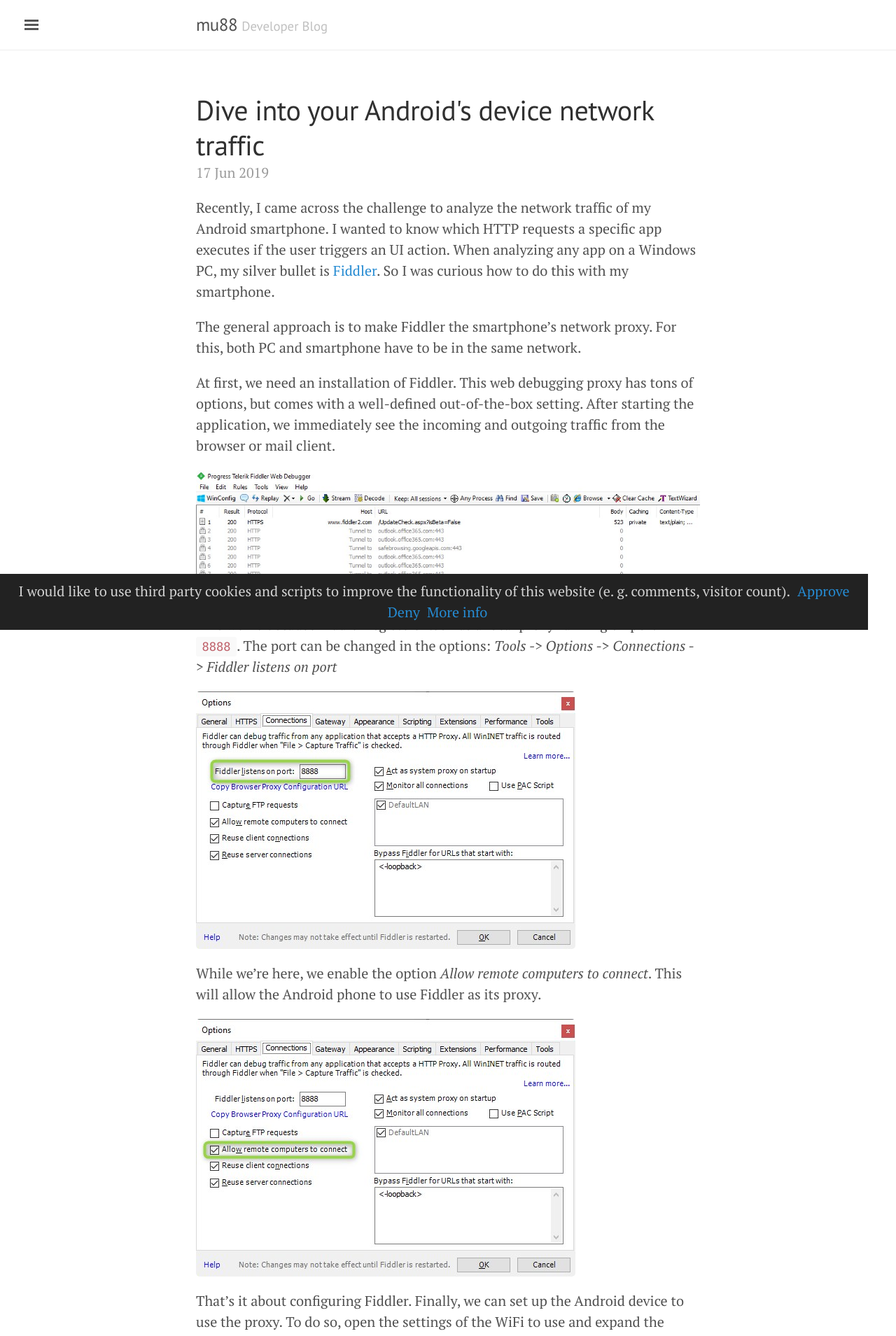
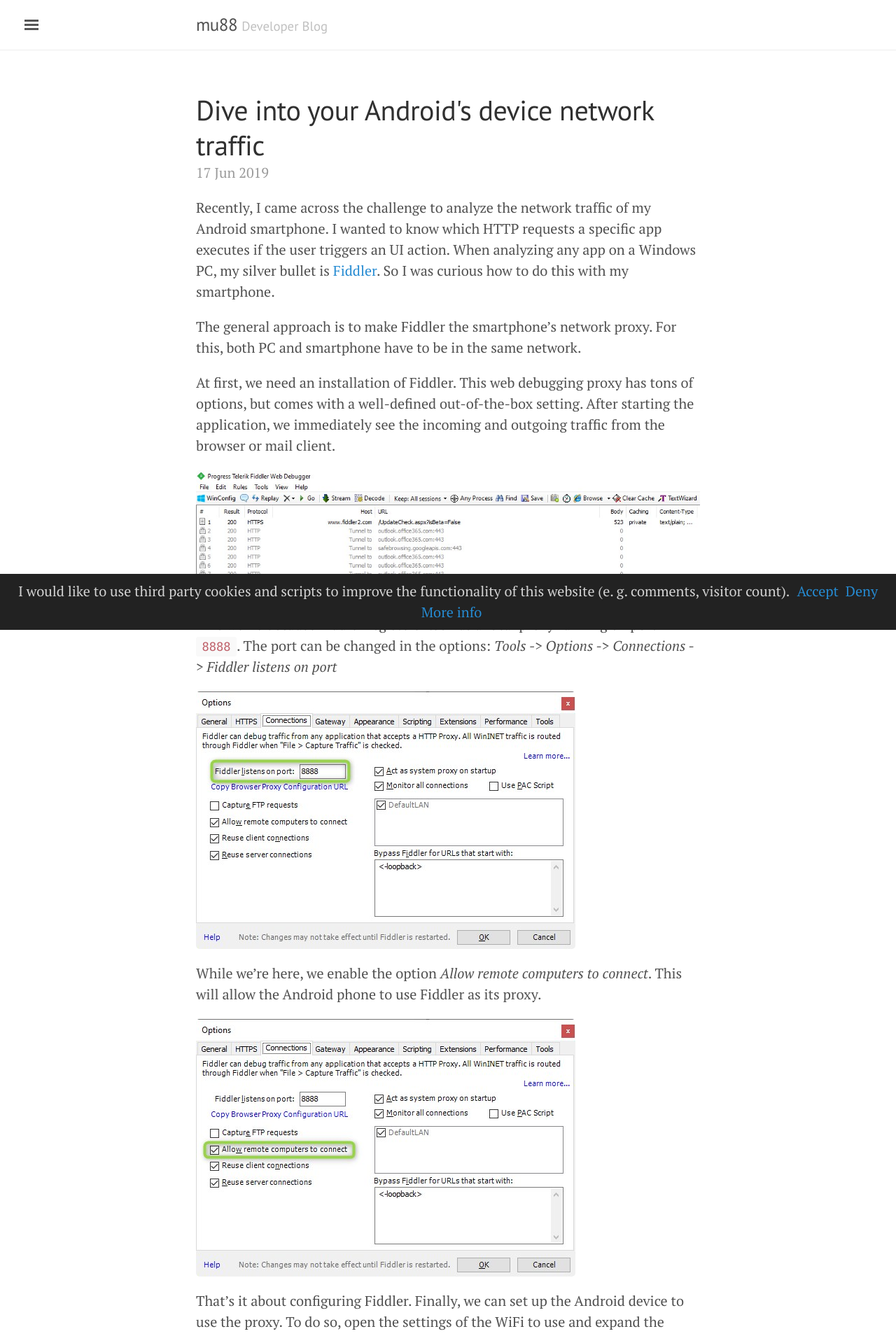
Before and after one commit to mu88/mu88.github.io, a Jekyll site: the page built from _posts/2019-06-17-Android-Fiddler.md, in a window 1280 px wide. Shown: the top 1909 px of the page at 70% size. Built offline with Jekyll 4.4.1, drawn with Linux system fonts in a browser that asks for light colours; nearby versions of some CDN libraries.

Commit message:
Fix styling and add privacy to sidebar

```diff
--- a/_includes/cookie_consent.html
+++ b/_includes/cookie_consent.html
@@ -1,12 +1,12 @@
 <style>
-    #cookie-notice {padding: 0.5rem 1rem; display: none; z-index: 9999; text-align: center; position: fixed; bottom: 0; width: calc(100% - 2rem); background: #222; color: rgba(255,255,255,0.8);}
+    #cookie-notice {padding: 0.5rem 1rem; display: none; z-index: 9999; text-align: center; position: fixed; bottom: 0; width: 100%; background: #222; color: rgba(255,255,255,0.8);}
     #cookie-notice a {display: inline-block; cursor: pointer; margin-left: 0.5rem;}
     @media (max-width: 767px) {
         #cookie-notice span {display: block; padding-top: 3px; margin-bottom: 1rem;}
         #cookie-notice a {position: relative; bottom: 4px;}
     }
 </style>
-<div id="cookie-notice"><span>I would like to use third party cookies and scripts to improve the functionality of this website (e. g. comments, visitor count).</span><a id="cookie-notice-accept" class="btn btn-primary btn-sm">Approve</a><a id="cookie-notice-deny" class="btn btn-primary btn-sm">Deny</a><a href="/privacy" class="btn btn-primary btn-sm">More info</a></div>
+<div id="cookie-notice"><span>I would like to use third party cookies and scripts to improve the functionality of this website (e. g. comments, visitor count).</span><a id="cookie-notice-accept" class="btn btn-primary btn-sm">Accept</a><a id="cookie-notice-deny" class="btn btn-primary btn-sm">Deny</a><a href="/privacy" class="btn btn-primary btn-sm">More info</a></div>
 <script>
     function createCookie(name,value,days) {
         var expires = "";
--- a/_includes/sidebar.html
+++ b/_includes/sidebar.html
@@ -37,6 +37,7 @@
     <a href="{{ site.author.stackoverflow }}"><i class="fab fa-stack-overflow fa-3x"></i></a>
     <a href="mailto:{{ site.author.email }}"><i class="far fa-envelope fa-3x"></i></a>
     <a href="https://mu88.github.io/atom.xml"><i class="fas fa-rss-square fa-3x"></i></a>
+    <a href="/privacy">Privacy Policy</i></a>
   </div>
 
   <div class="sidebar-item">
```
